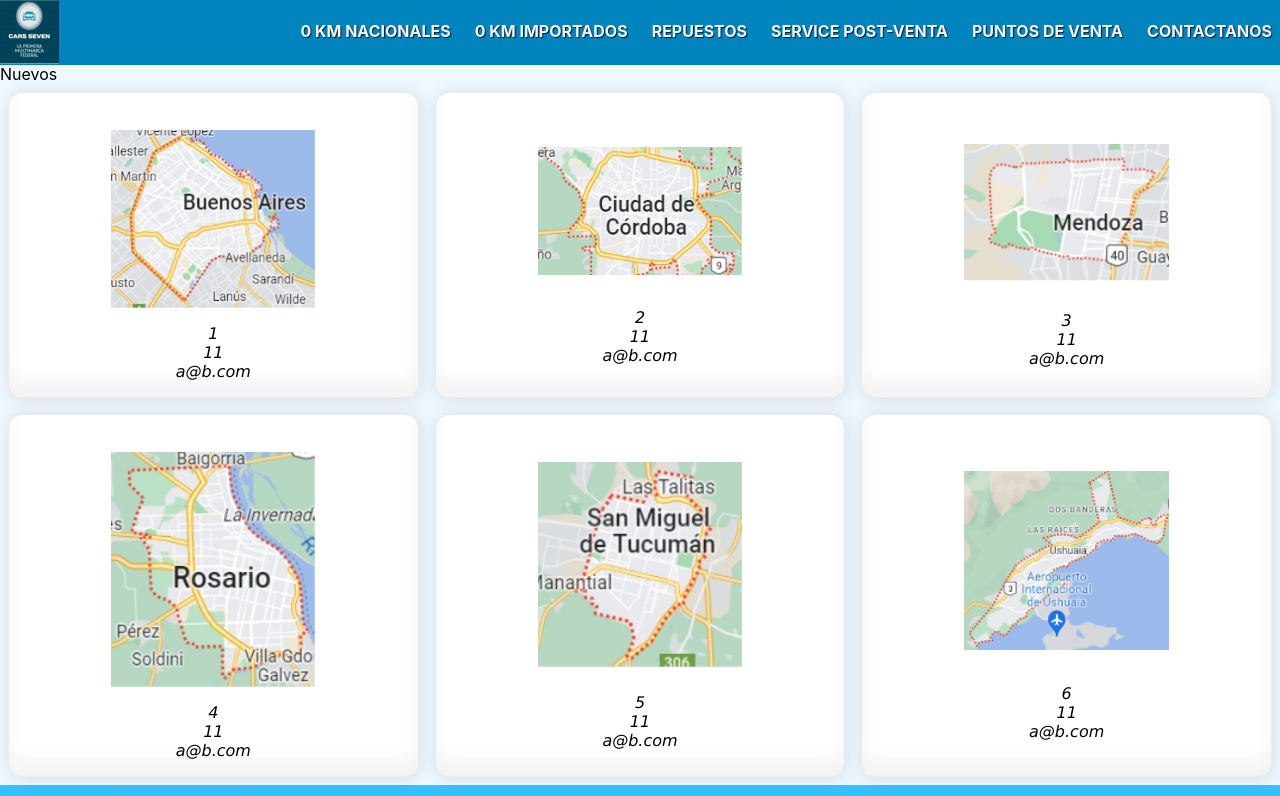
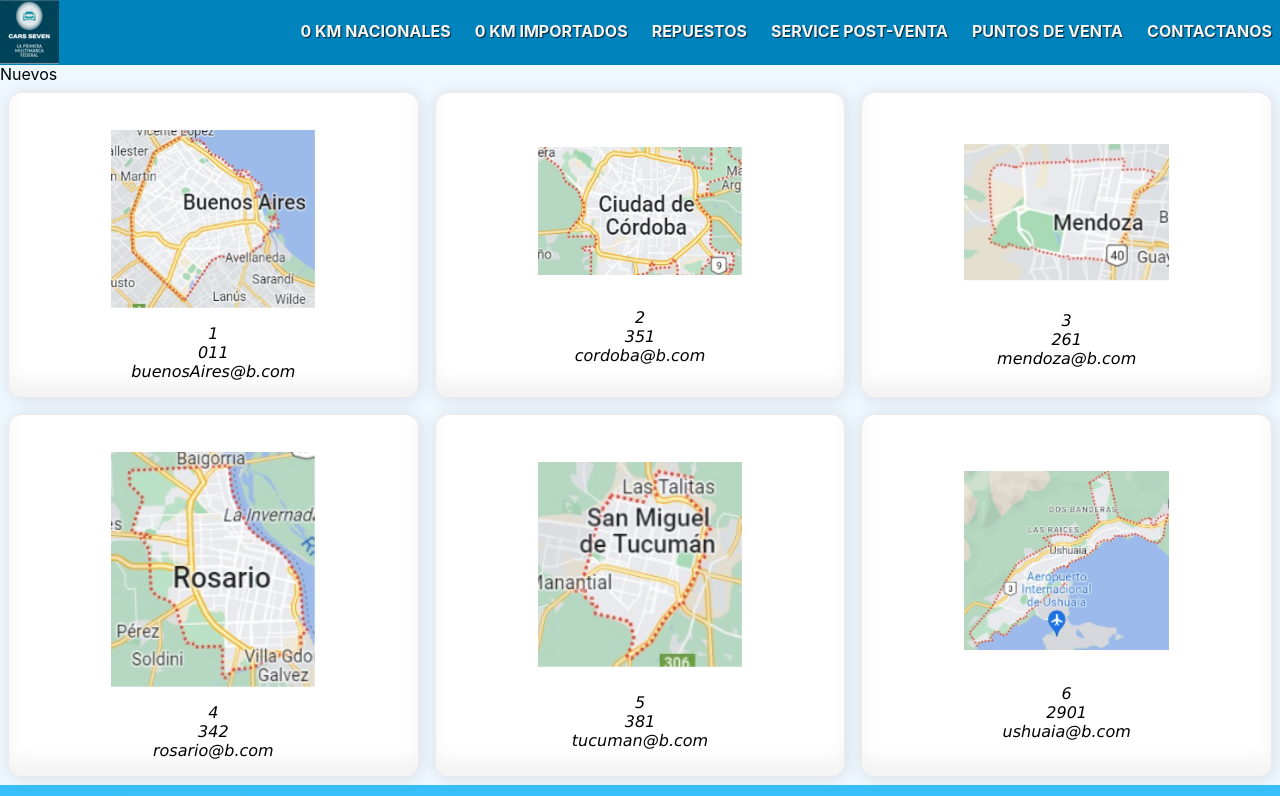
Before and after one commit to daro-asecas/Grupo7, a React (Create React App) app: page /nosotros in a window 1280 px wide. Shown: the top 796 px of the page. Built offline with nearby package versions, Linux system fonts and the light colour scheme.

Commit message:
Update Nosotros.jsx
datos

```diff
--- a/src/components/routes/Nosotros.jsx
+++ b/src/components/routes/Nosotros.jsx
@@ -31,43 +31,43 @@ export function Nosotros() {
             <CardPuntosDeVenta
                         img="/ubicaciones/bsas.png"
                         direccion="1"
-                        Wsp="11"
-                        mail="a@b.com"
+                        Wsp="011"
+                        mail="buenosAires@b.com"
             />
 
             <CardPuntosDeVenta
                         img="/ubicaciones/cordoba.png"
                         direccion="2"
-                        Wsp="11"
-                        mail="a@b.com"
+                        Wsp="351"
+                        mail="cordoba@b.com"
             />
 
             <CardPuntosDeVenta
                         img="/ubicaciones/mendoza.png"
                         direccion="3"
-                        Wsp="11"
-                        mail="a@b.com"
+                        Wsp="261"
+                        mail="mendoza@b.com"
             />
 
             <CardPuntosDeVenta
                         img="/ubicaciones/rosario.png"
                         direccion="4"
-                        Wsp="11"
-                        mail="a@b.com"
+                        Wsp="342"
+                        mail="rosario@b.com"
             />
 
             <CardPuntosDeVenta
                         img="/ubicaciones/tucuman.png"
                         direccion="5"
-                        Wsp="11"
-                        mail="a@b.com"
+                        Wsp="381"
+                        mail="tucuman@b.com"
             />
 
             <CardPuntosDeVenta
                         img="/ubicaciones/ushuaia.png"
                         direccion="6"
-                        Wsp="11"
-                        mail="a@b.com"
+                        Wsp="2901"
+                        mail="ushuaia@b.com"
             />
 
 
```
